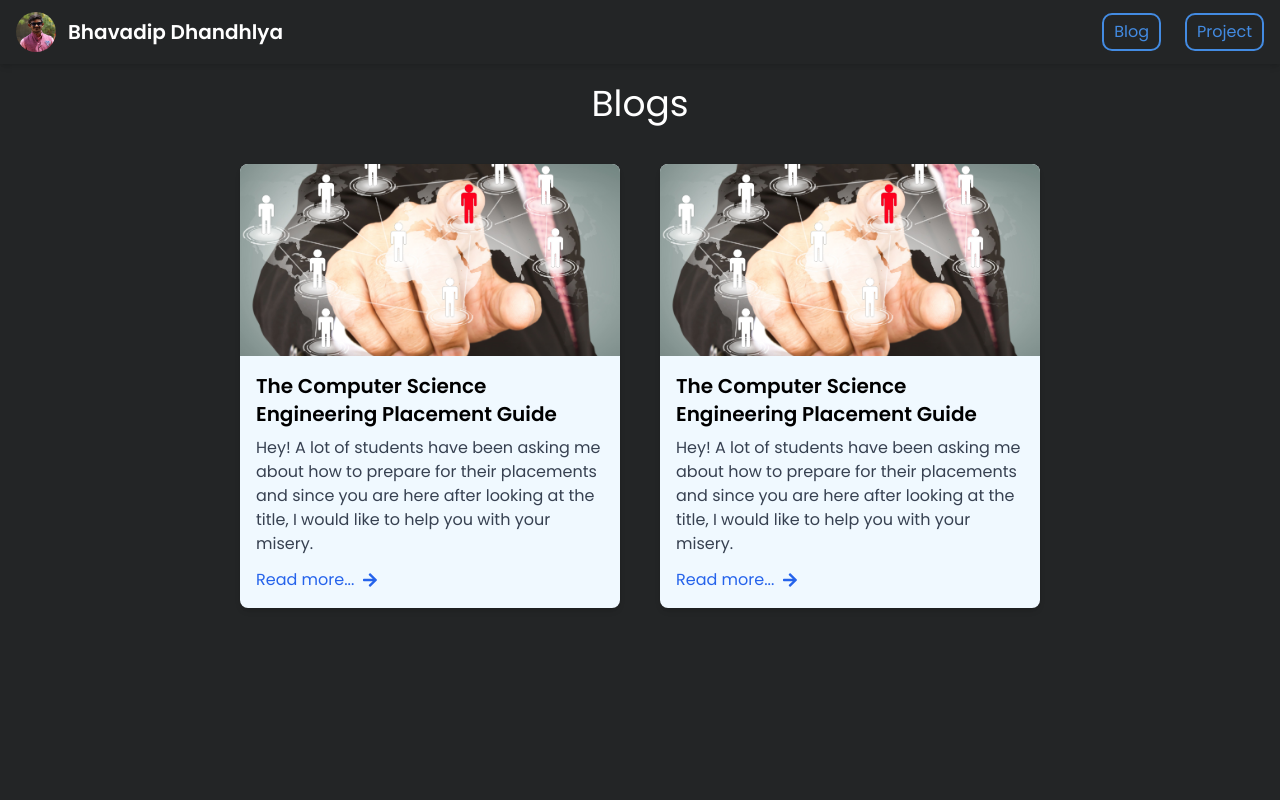
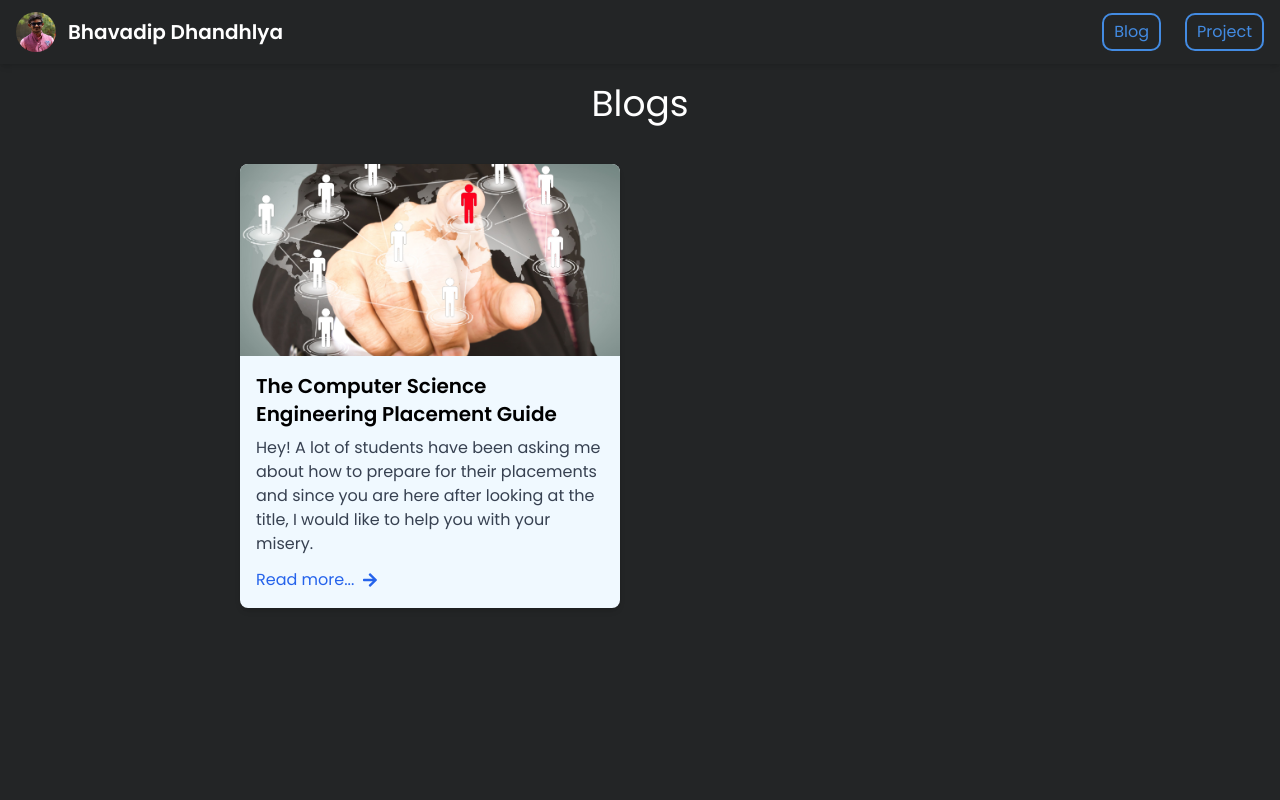
Before and after one commit to bhavadip9/MyProtfilo-Update, a React (Vite) app: page /blog in a window 1280 px wide. Shown: the top 800 px of the page. Built offline with nearby package versions, Linux system fonts and the light colour scheme.

Commit message:
add blog data

```diff
--- a/src/blogdata.js
+++ b/src/blogdata.js
@@ -7,14 +7,14 @@ const blogs = [
         link: "https://medium.com/@bhavadip2004/the-computer-science-engineering-placement-guide-029fc6e61641",
 
     },
-    {
-        id: 2,
-        title: "The Computer Science Engineering Placement Guide",
-        description: "Hey! A lot of students have been asking me about how to prepare for their placements and since you are here after looking at the title, I would like to help you with your misery.",
-        imageUrl: "/img/Campus-Recruitment.jpg",
-        link: "https://medium.com/@bhavadip2004/the-computer-science-engineering-placement-guide-029fc6e61641",
+    // {
+    //     id: 2,
+    //     title: "The Computer Science Engineering Placement Guide",
+    //     description: "Hey! A lot of students have been asking me about how to prepare for their placements and since you are here after looking at the title, I would like to help you with your misery.",
+    //     imageUrl: "/img/Campus-Recruitment.jpg",
+    //     link: "https://medium.com/@bhavadip2004/the-computer-science-engineering-placement-guide-029fc6e61641",
 
-    },
+    // },
 
 
 
--- a/src/page/Home.jsx
+++ b/src/page/Home.jsx
@@ -36,7 +36,8 @@ function Home() {
                     <div className="container1">
                         <div className="avatar">
                             <Link href="/">
-                                <img src="/img/Bhavadip.JPG" alt="Bhavadip" />
+                                <img src="/img/Bhavadip.JPG
+                                " alt="Bhavadip" />
                             </Link>
                         </div>
                         <div className="content1">
```
Also changed, not shown: public/img/portfolio (1).png (deleted), public/img/portfolio.png (deleted).
